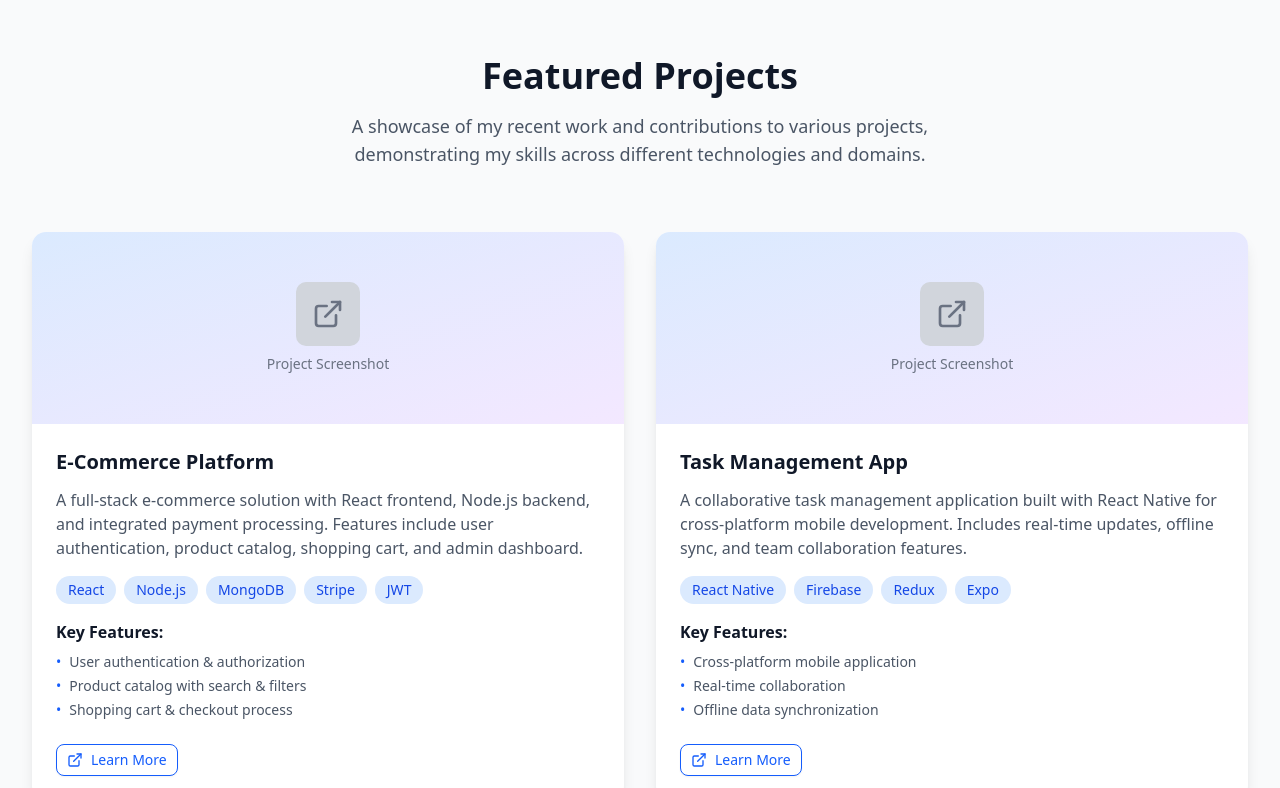
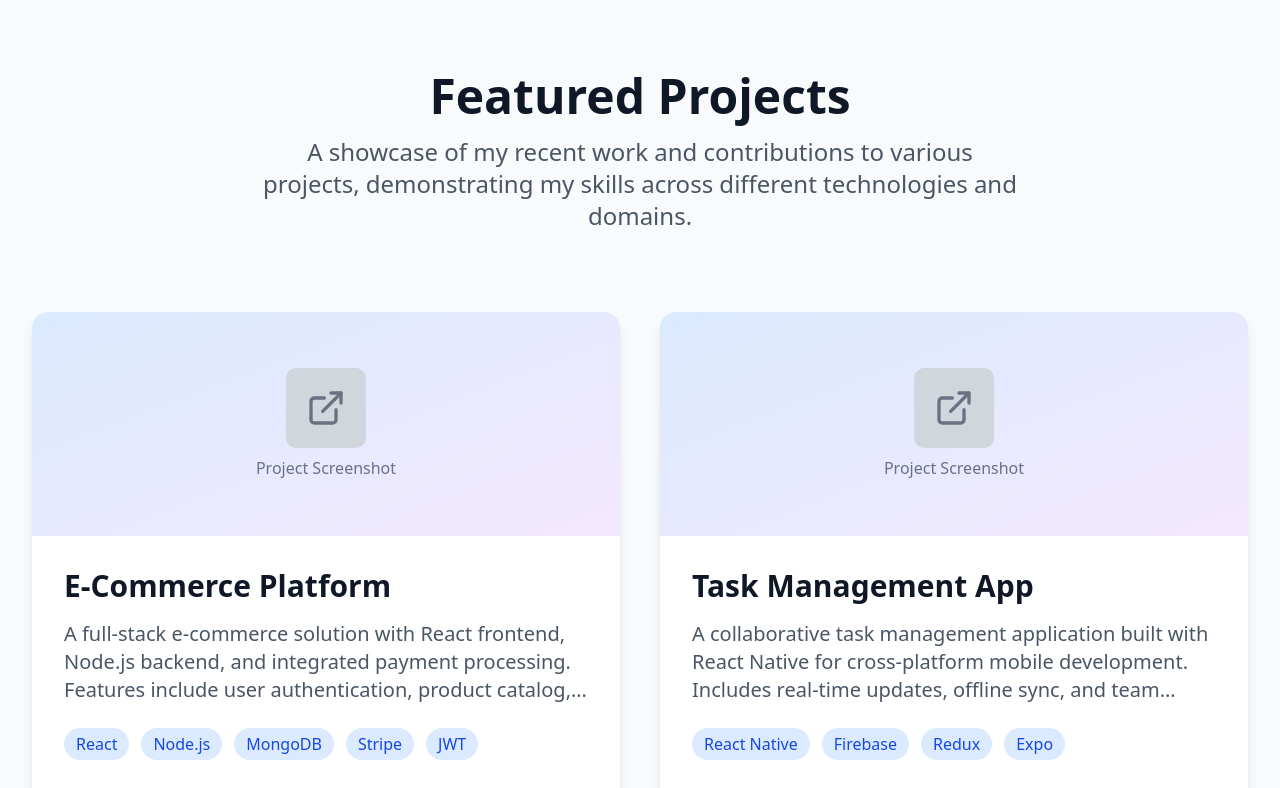
Before and after one commit to hamdywaleed/portfoliome, a React (Vite) app: page / in a window 1280 px wide. Shown: the part 4260-5048 px from the top of the page. Built offline with nearby package versions, Linux system fonts and the light colour scheme.

Commit message:
edit projects

```diff
--- a/src/components/Projects.jsx
+++ b/src/components/Projects.jsx
@@ -58,47 +58,47 @@ const Projects = () => {
   ]
 
   return (
-    <section id="projects" className="py-20 bg-gray-50">
+    <section id="projects" className="py-24 bg-gray-50">
       <div className="container mx-auto px-4 sm:px-6 lg:px-8">
-        <div className="text-center mb-16">
-          <h2 className="text-3xl sm:text-4xl font-bold text-gray-900 mb-4">
+        <div className="text-center mb-20">
+          <h2 className="text-4xl sm:text-5xl font-bold text-gray-900 mb-4">
             Featured Projects
           </h2>
-          <p className="text-lg text-gray-600 max-w-2xl mx-auto">
+          <p className="text-xl sm:text-2xl text-gray-600 max-w-3xl mx-auto">
             A showcase of my recent work and contributions to various projects, demonstrating my skills across different technologies and domains.
           </p>
         </div>
 
         {/* Projects Grid */}
-        <div className="grid grid-cols-1 md:grid-cols-2 gap-8 mb-12">
+        <div className="grid grid-cols-1 md:grid-cols-2 gap-10 mb-16">
           {projects.map((project) => (
-            <div key={project.id} className="bg-white rounded-xl shadow-lg overflow-hidden hover:shadow-xl transition-shadow duration-300">
+            <div key={project.id} className="bg-white rounded-2xl shadow-lg overflow-hidden hover:shadow-2xl transition-shadow duration-300">
               {/* Project Image */}
-              <div className="h-48 bg-gradient-to-br from-blue-100 to-purple-100 flex items-center justify-center">
+              <div className="h-56 bg-gradient-to-br from-blue-100 to-purple-100 flex items-center justify-center">
                 <div className="text-gray-500 text-center">
-                  <div className="w-16 h-16 mx-auto mb-2 bg-gray-300 rounded-lg flex items-center justify-center">
-                    <ExternalLink className="w-8 h-8" />
+                  <div className="w-20 h-20 mx-auto mb-2 bg-gray-300 rounded-lg flex items-center justify-center">
+                    <ExternalLink className="w-10 h-10" />
                   </div>
-                  <p className="text-sm">Project Screenshot</p>
+                  <p className="text-sm sm:text-base">Project Screenshot</p>
                 </div>
               </div>
 
               {/* Project Content */}
-              <div className="p-6">
-                <h3 className="text-xl font-semibold text-gray-900 mb-3">
+              <div className="p-8">
+                <h3 className="text-2xl sm:text-3xl font-semibold text-gray-900 mb-4">
                   {project.title}
                 </h3>
 
-                <p className="text-gray-600 mb-4 line-clamp-3">
+                <p className="text-gray-600 mb-6 text-lg sm:text-xl line-clamp-3">
                   {project.description}
                 </p>
 
                 {/* Technologies */}
-                <div className="flex flex-wrap gap-2 mb-4">
+                <div className="flex flex-wrap gap-3 mb-6">
                   {project.technologies.map((tech, index) => (
                     <span
                       key={index}
-                      className="px-3 py-1 bg-blue-100 text-blue-700 text-sm rounded-full"
+                      className="px-3 py-1 bg-blue-100 text-blue-700 text-sm sm:text-base rounded-full"
                     >
                       {tech}
                     </span>
@@ -107,8 +107,8 @@ const Projects = () => {
 
                 {/* Features */}
                 <div className="mb-6">
-                  <h4 className="font-semibold text-gray-900 mb-2">Key Features:</h4>
-                  <ul className="text-gray-600 text-sm space-y-1">
+                  <h4 className="font-semibold text-gray-900 text-lg sm:text-xl mb-2">Key Features:</h4>
+                  <ul className="text-gray-600 text-sm sm:text-base space-y-1">
                     {project.features.map((feature, index) => (
                       <li key={index} className="flex items-start">
                         <span className="text-blue-600 mr-2">•</span>
@@ -137,15 +137,15 @@ const Projects = () => {
 
         {/* Call to Action */}
         <div className="text-center">
-          <p className="text-gray-600 mb-6">
+          <p className="text-gray-600 mb-6 text-lg sm:text-xl">
             Interested in seeing more of my work?
           </p>
           <Button
             variant="outline"
-            className="border-blue-600 text-blue-600 hover:bg-blue-600 hover:text-white px-8 py-3"
+            className="border-blue-600 text-blue-600 hover:bg-blue-600 hover:text-white px-8 py-4 sm:py-3 text-lg sm:text-xl"
             onClick={() => window.open('https://github.com', '_blank')}
           >
-            <Github className="w-5 h-5 mr-2" />
+            <Github className="w-6 h-6 mr-2" />
             View All Projects on GitHub
           </Button>
         </div>
```
